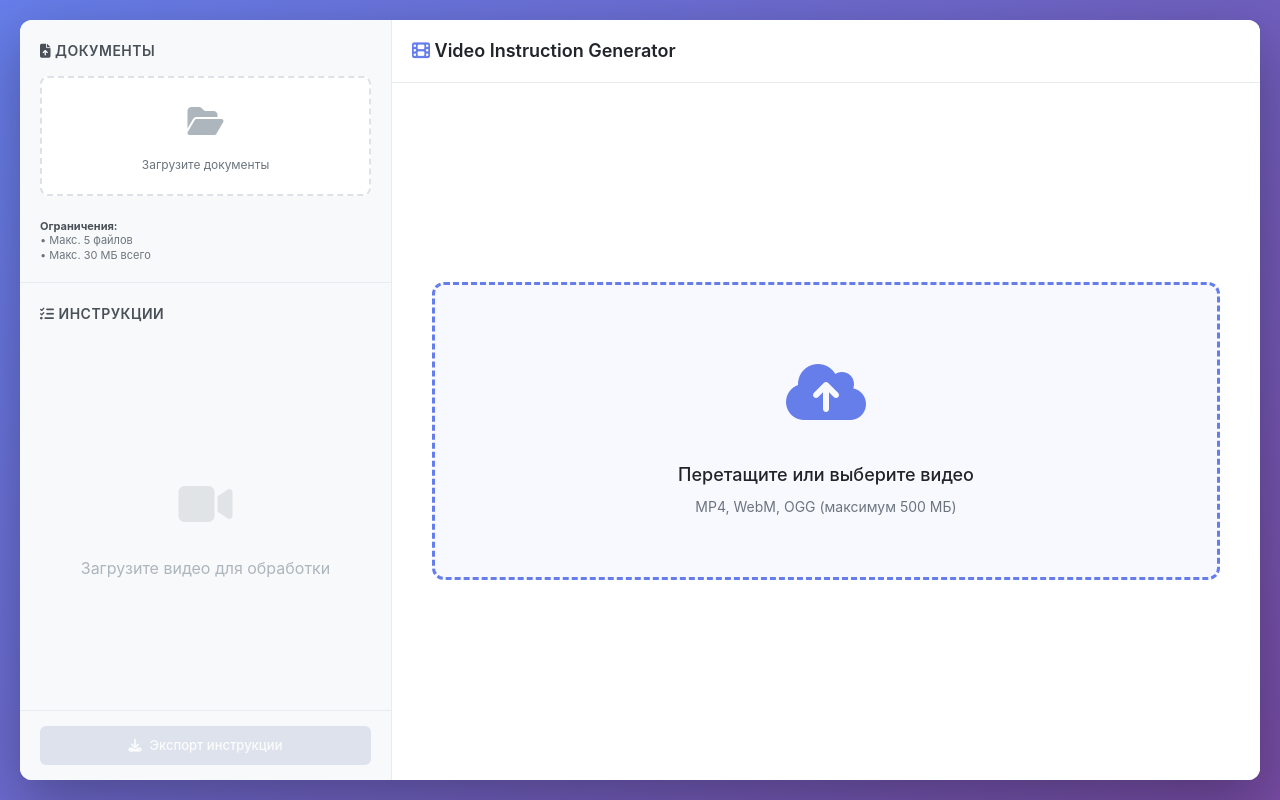
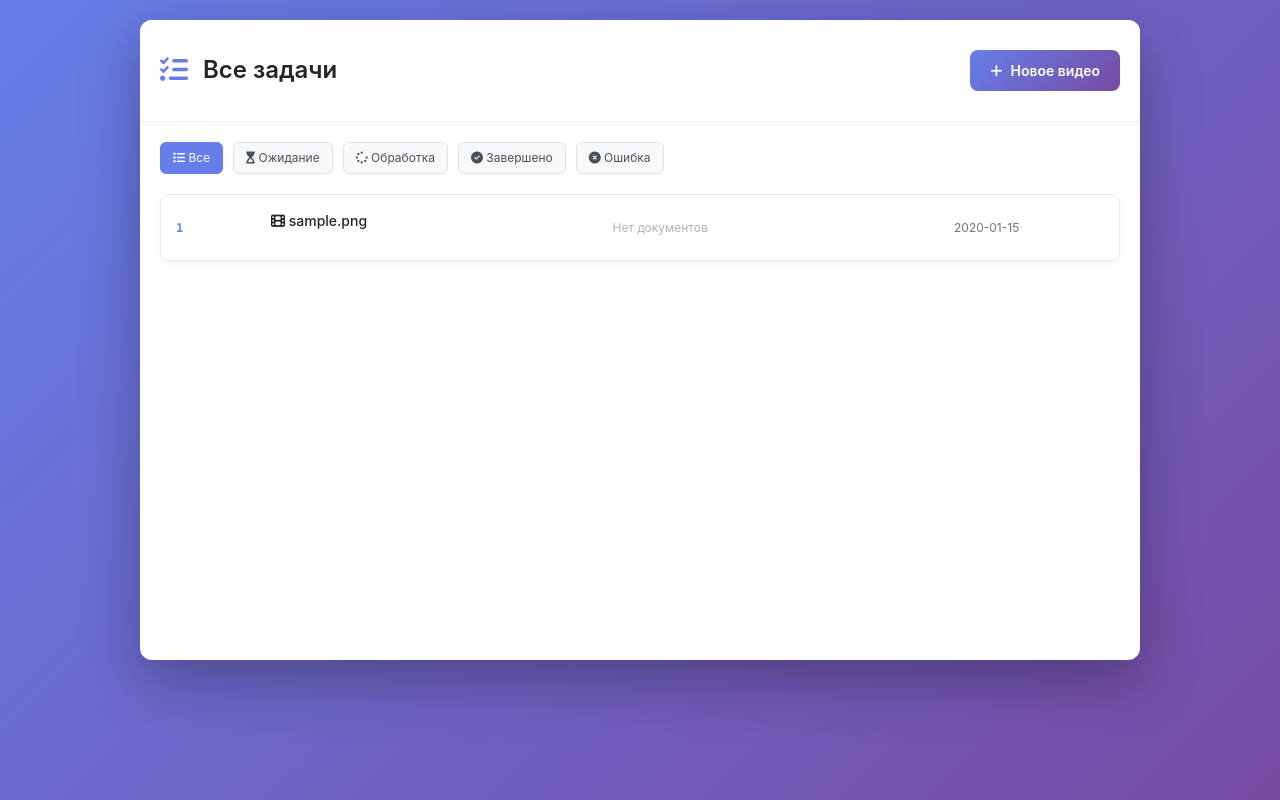
Before and after one commit to Derregas/Video_Instruction_Generator, a Flask app: page / in a window 1280 px wide. Run offline with Flask 3, Linux system fonts and the light colour scheme; tables that the repository leaves empty hold one stand-in row (values such as "Sample post").

Commit message:
- Добавлена страница со списком всех задач. - Исправлена ошибка в пайплайне, при отсутвии доументов. - Исправлен вывод списка документов из бд при запросе всех записей.
Co-authored-by: Copilot <copilot@github.com>

```diff
--- a/flask_app/routes.py
+++ b/flask_app/routes.py
@@ -15,17 +15,29 @@ main_bp = Blueprint('main', __name__)
 service = InstructionProcessingService()
 
 @main_bp.route('/')
-@main_bp.route('/<task_id>')
-def index(task_id=None):
+@main_bp.route('/home')
+def index():
+    """Главная страница со списком всех задач"""
+    tasks = task_manager.get_all_tasks(limit=50)
+    return render_template('tasks_list.html.j2', tasks=tasks)
+
+@main_bp.route('/task')
+def new_task():
+    """Пустая форма загрузки видео"""
+    return render_template('task.html.j2', task_id=None, task=None)
+
+@main_bp.route('/task/<task_id>')
+def task(task_id=None):
     """
-    Одинаковый шаблон для:
-      - '/'  → пустая форма загрузки (task_id=None)
-      - '/<task_id>' → страница статуса задачи
+    Страница задачи с результатами обработки
     """
     task = None
     if task_id:
         task = task_manager.get_task(task_id)
-    return render_template('index.html.j2', task_id=task_id, task=task)
+        if not task:
+            logger.error(f"Задача {task_id} не найдена")
+            return jsonify({'error': 'Указанная задача не найдена'}), 400
+    return render_template('task.html.j2', task_id=task_id, task=task)
 
 @main_bp.route('/api/process', methods=['POST'])
 def process_video():
@@ -82,7 +94,7 @@ def process_video():
     thread.start()
 
     # Перенаправляем пользователя незаметно
-    return redirect(f'/{task_id}', code=303)
+    return redirect(f'/task/{task_id}', code=303)
 
 # Периодический опрос статуса задачи
 @main_bp.route('/api/task/<task_id>')
--- a/flask_app/templates/index.html.j2
+++ b/flask_app/templates/task.html.j2
@@ -220,6 +220,9 @@
             background: white;
             border-bottom: 1px solid #e9ecef;
             padding: 20px;
+            display: flex;
+            justify-content: space-between;
+            align-items: center;
         }
 
         .content-header-title {
@@ -227,6 +230,27 @@
             font-weight: 600;
             color: #212529;
             margin: 0;
+        }
+
+        .back-button {
+            background: none;
+            border: 1px solid #dee2e6;
+            padding: 8px 15px;
+            border-radius: 6px;
+            font-size: 13px;
+            color: #495057;
+            cursor: pointer;
+            transition: all 0.2s ease;
+            display: flex;
+            align-items: center;
+            gap: 6px;
+            text-decoration: none;
+        }
+
+        .back-button:hover {
+            background: #f8f9fa;
+            border-color: #667eea;
+            color: #667eea;
         }
 
         .content-body {
@@ -596,6 +620,9 @@
                 <h1 class="content-header-title">
                     <i class="fas fa-film" style="color: #667eea;"></i> Video Instruction Generator
                 </h1>
+                <a href="/" class="back-button">
+                    <i class="fas fa-arrow-left"></i> К списку
+                </a>
             </div>
 
             <div class="content-body">
--- /dev/null
+++ b/flask_app/templates/tasks_list.html.j2
@@ -0,0 +1,427 @@
+<!DOCTYPE html>
+<html lang="ru">
+<head>
+    <meta charset="UTF-8">
+    <meta name="viewport" content="width=device-width, initial-scale=1.0">
+    <title>Video Instruction Generator - Список задач</title>
+    <link href="https://cdn.jsdelivr.net/npm/bootstrap@5.3.0/dist/css/bootstrap.min.css" rel="stylesheet">
+    <link href="https://cdnjs.cloudflare.com/ajax/libs/font-awesome/6.4.0/css/all.min.css" rel="stylesheet">
+    <style>
+        * {
+            font-family: -apple-system, BlinkMacSystemFont, 'Segoe UI', Roboto, 'Helvetica Neue', Arial, sans-serif;
+        }
+
+        body {
+            background: linear-gradient(135deg, #667eea 0%, #764ba2 100%);
+            min-height: 100vh;
+            padding: 20px;
+        }
+
+        .container-tasks {
+            max-width: 1000px;
+            margin: 0 auto;
+            background: white;
+            border-radius: 12px;
+            box-shadow: 0 20px 60px rgba(0, 0, 0, 0.3);
+            overflow: hidden;
+            display: flex;
+            flex-direction: column;
+            min-height: 80vh;
+        }
+
+        .tasks-header {
+            background: white;
+            border-bottom: 1px solid #e9ecef;
+            padding: 30px 20px;
+            display: flex;
+            justify-content: space-between;
+            align-items: center;
+        }
+
+        .tasks-header-title {
+            font-size: 24px;
+            font-weight: 600;
+            color: #212529;
+            margin: 0;
+            display: flex;
+            align-items: center;
+            gap: 15px;
+        }
+
+        .tasks-header-title i {
+            color: #667eea;
+            font-size: 28px;
+        }
+
+        .new-task-btn {
+            padding: 10px 20px;
+            background: linear-gradient(135deg, #667eea 0%, #764ba2 100%);
+            color: white;
+            border: none;
+            border-radius: 8px;
+            font-size: 14px;
+            font-weight: 600;
+            cursor: pointer;
+            transition: all 0.3s ease;
+            display: flex;
+            align-items: center;
+            gap: 8px;
+            text-decoration: none;
+        }
+
+        .new-task-btn:hover {
+            transform: translateY(-2px);
+            box-shadow: 0 8px 16px rgba(102, 126, 234, 0.3);
+            color: white;
+        }
+
+        .tasks-content {
+            flex: 1;
+            padding: 20px;
+            overflow-y: auto;
+        }
+
+        .tasks-empty {
+            display: flex;
+            flex-direction: column;
+            align-items: center;
+            justify-content: center;
+            height: 100%;
+            color: #adb5bd;
+            text-align: center;
+        }
+
+        .tasks-empty-icon {
+            font-size: 64px;
+            margin-bottom: 20px;
+            opacity: 0.3;
+        }
+
+        .tasks-empty-text {
+            font-size: 18px;
+            font-weight: 500;
+            margin-bottom: 10px;
+        }
+
+        .tasks-empty-subtext {
+            font-size: 14px;
+            color: #6c757d;
+            margin-bottom: 20px;
+        }
+
+        .tasks-list {
+            display: flex;
+            flex-direction: column;
+            gap: 12px;
+        }
+
+        .task-card {
+            background: white;
+            border: 1px solid #e9ecef;
+            border-radius: 8px;
+            padding: 15px;
+            cursor: pointer;
+            transition: all 0.3s ease;
+            display: grid;
+            grid-template-columns: 80px 1fr 1fr 150px;
+            align-items: center;
+            gap: 15px;
+            box-shadow: 0 2px 4px rgba(0, 0, 0, 0.05);
+        }
+
+        .task-card:hover {
+            box-shadow: 0 4px 12px rgba(102, 126, 234, 0.2);
+            border-color: #667eea;
+            transform: translateY(-2px);
+        }
+
+        .task-id {
+            font-weight: 600;
+            color: #667eea;
+            font-size: 12px;
+            word-break: break-all;
+            font-family: 'Monaco', 'Courier New', monospace;
+        }
+
+        .task-info {
+            display: flex;
+            flex-direction: column;
+            gap: 6px;
+        }
+
+        .task-filename {
+            font-weight: 500;
+            color: #212529;
+            font-size: 14px;
+            overflow: hidden;
+            text-overflow: ellipsis;
+            white-space: nowrap;
+        }
+
+        .task-status {
+            display: inline-flex;
+            align-items: center;
+            gap: 6px;
+            font-size: 12px;
+            font-weight: 500;
+            width: fit-content;
+            padding: 4px 8px;
+            border-radius: 4px;
+        }
+
+        .task-status.pending {
+            background: #e7f3ff;
+            color: #0066cc;
+        }
+
+        .task-status.pending::before {
+            content: '\f110';
+            font-family: 'Font Awesome 6 Free';
+            font-weight: 400;
+        }
+
+        .task-status.processing {
+            background: #fff3cd;
+            color: #856404;
+        }
+
+        .task-status.processing::before {
+            content: '\f110';
+            font-family: 'Font Awesome 6 Free';
+            font-weight: 900;
+            animation: spin 2s linear infinite;
+        }
+
+        @keyframes spin {
+            from { transform: rotate(0deg); }
+            to { transform: rotate(360deg); }
+        }
+
+        .task-status.completed {
+            background: #d4edda;
+            color: #155724;
+        }
+
+        .task-status.completed::before {
+            content: '\f05d';
+            font-family: 'Font Awesome 6 Free';
+            font-weight: 400;
+        }
+
+        .task-status.failed {
+            background: #f8d7da;
+            color: #721c24;
+        }
+
+        .task-status.failed::before {
+            content: '\f057';
+            font-family: 'Font Awesome 6 Free';
+            font-weight: 400;
+        }
+
+        .task-documents {
+            font-size: 12px;
+            color: #6c757d;
+            display: flex;
+            align-items: center;
+            gap: 4px;
+        }
+
+        .task-documents i {
+            color: #adb5bd;
+        }
+
+        .task-date {
+            font-size: 12px;
+            color: #6c757d;
+            white-space: nowrap;
+        }
+
+        .task-arrow {
+            color: #667eea;
+            font-size: 16px;
+            justify-self: end;
+            opacity: 0;
+            transition: all 0.3s ease;
+        }
+
+        .task-card:hover .task-arrow {
+            opacity: 1;
+            transform: translateX(4px);
+        }
+
+        .tasks-filter {
+            display: flex;
+            gap: 10px;
+            margin-bottom: 20px;
+            flex-wrap: wrap;
+        }
+
+        .filter-btn {
+            padding: 6px 12px;
+            background: #f8f9fa;
+            border: 1px solid #dee2e6;
+            border-radius: 6px;
+            font-size: 12px;
+            color: #495057;
+            cursor: pointer;
+            transition: all 0.2s ease;
+        }
+
+        .filter-btn:hover,
+        .filter-btn.active {
+            background: #667eea;
+            color: white;
+            border-color: #667eea;
+        }
+
+        @media (max-width: 768px) {
+            .tasks-header {
+                flex-direction: column;
+                gap: 15px;
+                padding: 20px;
+            }
+
+            .task-card {
+                grid-template-columns: 1fr;
+                gap: 8px;
+            }
+
+            .task-id {
+                display: none;
+            }
+
+            .task-filename {
+                font-weight: 600;
+            }
+
+            .task-documents {
+                grid-column: 1;
+            }
+
+            .task-date {
+                grid-column: 1;
+                display: flex;
+                justify-content: space-between;
+                align-items: center;
+            }
+
+            .task-arrow {
+                display: none;
+            }
+        }
+    </style>
+</head>
+<body>
+    <div class="container-tasks">
+        <div class="tasks-header">
+            <h1 class="tasks-header-title">
+                <i class="fas fa-list-check"></i> Все задачи
+            </h1>
+            <a href="/task" class="new-task-btn">
+                <i class="fas fa-plus"></i> Новое видео
+            </a>
+        </div>
+
+        <div class="tasks-content">
+            {% if tasks %}
+                <div class="tasks-filter">
+                    <button class="filter-btn active" onclick="filterTasks('all')">
+                        <i class="fas fa-list"></i> Все
+                    </button>
+                    <button class="filter-btn" onclick="filterTasks('pending')">
+                        <i class="fas fa-hourglass-start"></i> Ожидание
+                    </button>
+                    <button class="filter-btn" onclick="filterTasks('processing')">
+                        <i class="fas fa-spinner"></i> Обработка
+                    </button>
+                    <button class="filter-btn" onclick="filterTasks('completed')">
+                        <i class="fas fa-check-circle"></i> Завершено
+                    </button>
+                    <button class="filter-btn" onclick="filterTasks('failed')">
+                        <i class="fas fa-times-circle"></i> Ошибка
+                    </button>
+                </div>
+
+                <div class="tasks-list" id="tasksList">
+                    {% for task in tasks %}
+                        <div class="task-card task-item" data-status="{{ task.status }}" onclick="goToTask('{{ task.id }}')">
+                            <div class="task-id" title="{{ task.id }}">{{ task.id }}</div>
+                            <div class="task-info">
+                                <div class="task-filename" title="{{ task.video_filename }}">
+                                    <i class="fas fa-film"></i> {{ task.video_filename }}
+                                </div>
+                                <div class="task-status {{ task.status }}">
+                                    {% if task.status == 'pending' %}
+                                        Ожидание
+                                    {% elif task.status == 'processing' %}
+                                        Обработка
+                                    {% elif task.status == 'completed' %}
+                                        Завершено
+                                    {% elif task.status == 'failed' %}
+                                        Ошибка
+                                    {% endif %}
+                                </div>
+                            </div>
+                            <div class="task-documents">
+                                {% if task.document_names %}
+                                    <i class="fas fa-file"></i> {{ task.document_names | length }} документ{{ 'ов' if task.document_names | length != 1 else '' }}
+                                {% else %}
+                                    <span style="color: #adb5bd;">Нет документов</span>
+                                {% endif %}
+                            </div>
+                            <div style="display: flex; justify-content: space-between; align-items: center;">
+                                <div class="task-date">
+                                    {{ task.created_at[:10] if task.created_at else 'N/A' }}
+                                </div>
+                                <div class="task-arrow">
+                                    <i class="fas fa-arrow-right"></i>
+                                </div>
+                            </div>
+                        </div>
+                    {% endfor %}
+                </div>
+            {% else %}
+                <div class="tasks-empty">
+                    <div class="tasks-empty-icon">
+                        <i class="fas fa-inbox"></i>
+                    </div>
+                    <div class="tasks-empty-text">Нет задач</div>
+                    <div class="tasks-empty-subtext">Создайте новую задачу для обработки видео</div>
+                    <a href="/task" class="new-task-btn">
+                        <i class="fas fa-plus"></i> Создать задачу
+                    </a>
+                </div>
+            {% endif %}
+        </div>
+    </div>
+
+    <script>
+        function goToTask(taskId) {
+            window.location.href = `/task/${taskId}`;
+        }
+
+        function filterTasks(status) {
+            const items = document.querySelectorAll('.task-item');
+            const buttons = document.querySelectorAll('.filter-btn');
+
+            // Обновляем активную кнопку
+            buttons.forEach(btn => btn.classList.remove('active'));
+            event.target.closest('.filter-btn').classList.add('active');
+
+            // Фильтруем элементы
+            if (status === 'all') {
+                items.forEach(item => item.style.display = 'grid');
+            } else {
+                items.forEach(item => {
+                    if (item.dataset.status === status) {
+                        item.style.display = 'grid';
+                    } else {
+                        item.style.display = 'none';
+                    }
+                });
+            }
+        }
+    </script>
+</body>
+</html>
--- a/src/config.py
+++ b/src/config.py
@@ -26,7 +26,7 @@ class LLMSettings:
         4. Не упоминай видео. Инструкцию должен понять человек, у которого нет к нему доступа. Он видит только текст и картинки.
         5. Для каждого шага укажи:
         - 'title': краткое название действия.
-        - 'description': подробная и четкая инструкция в повелительном наклонении.
+        - 'description': подробная и четкая инструкция в повелительном наклонении. Не приводи в ней тайм-коды<div class=""></div>
         - 'start_time' и 'end_time': охват времени из исходных данных. Ты должен объеденить время фрагментов которые объеденил в один шаг. Если ты объеденил 10 фрагментов, то бери время начало самого первого и время окончания самого последнего.
         - 'best_image_id': ID самого важного фрагмента для этого шага. Возьми это изображение из самого подходящего по смыслу отрывка, котоые ты объеденил в один шаг.
         """
```
Also changed, not shown: src/core/processor.py (+4 -4 lines), src/models.py (+13 -1 lines).
